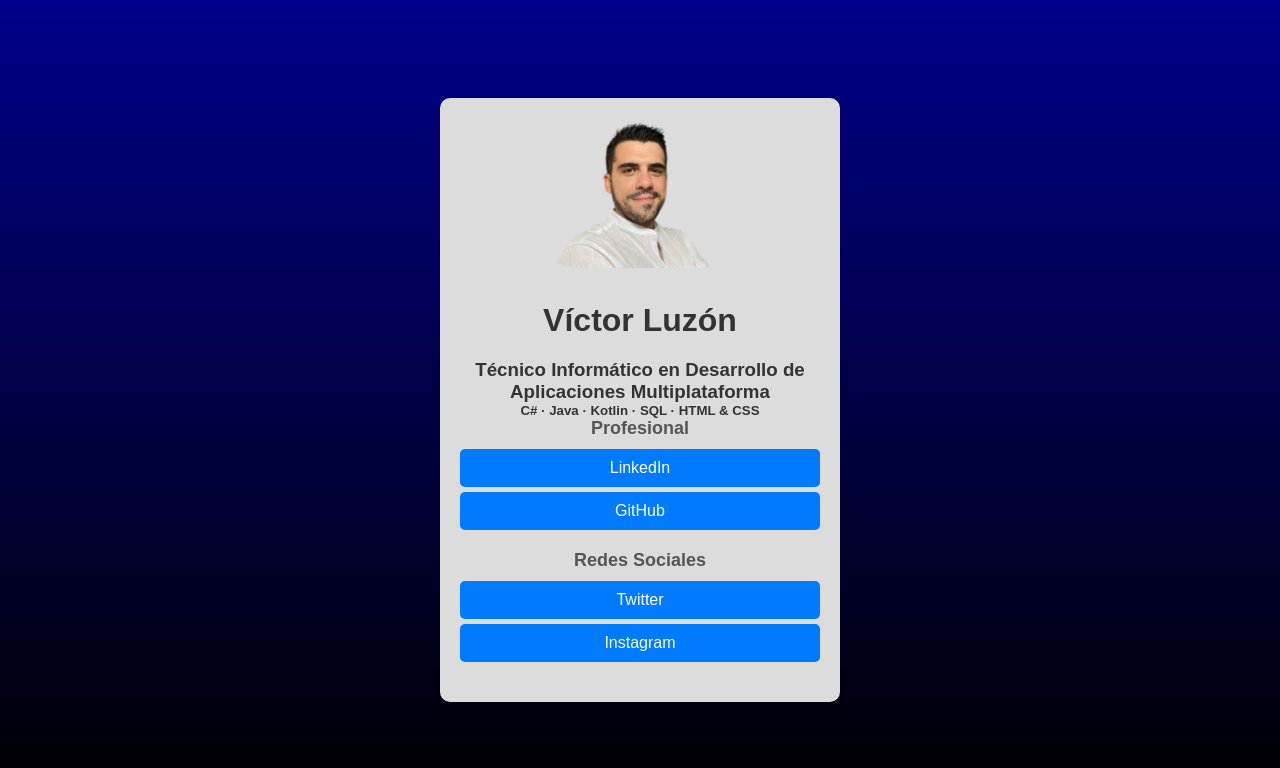
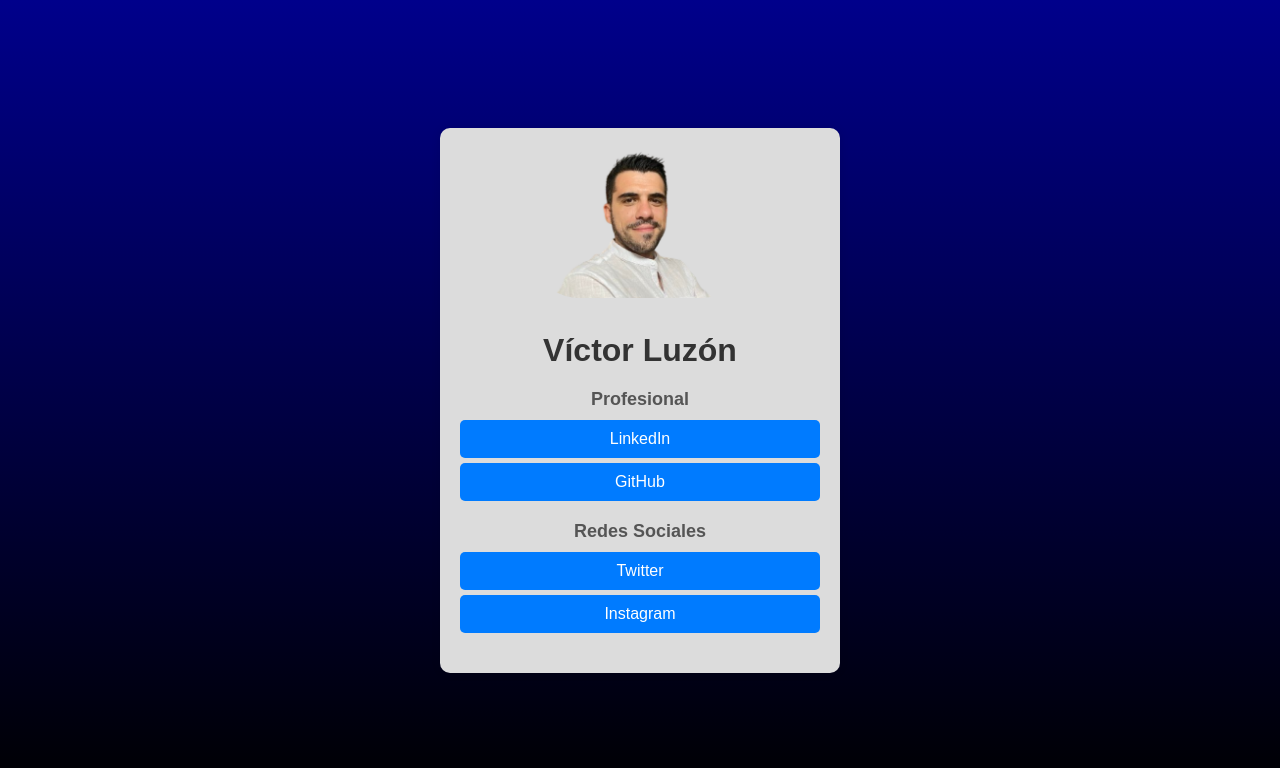
Before and after one commit to ViLu-Dev/VictorLuzon.github.io, a plain HTML site: page index.html in a window 1280 px wide. Drawn offline with Linux system fonts and the light colour scheme.

Commit message:
Update index.html

```diff
--- a/index.html
+++ b/index.html
@@ -11,8 +11,6 @@
         <div class="profile">
             <img src="resources/foto.png" alt="Foto_Perfil">
             <h1>Víctor Luzón</h1>
-            <h3>Técnico Informático en Desarrollo de Aplicaciones Multiplataforma</h3>
-            <h5>C# · Java · Kotlin · SQL · HTML & CSS</h5>
         </div>
         <div class="links">
             <div class="link-group">
```
